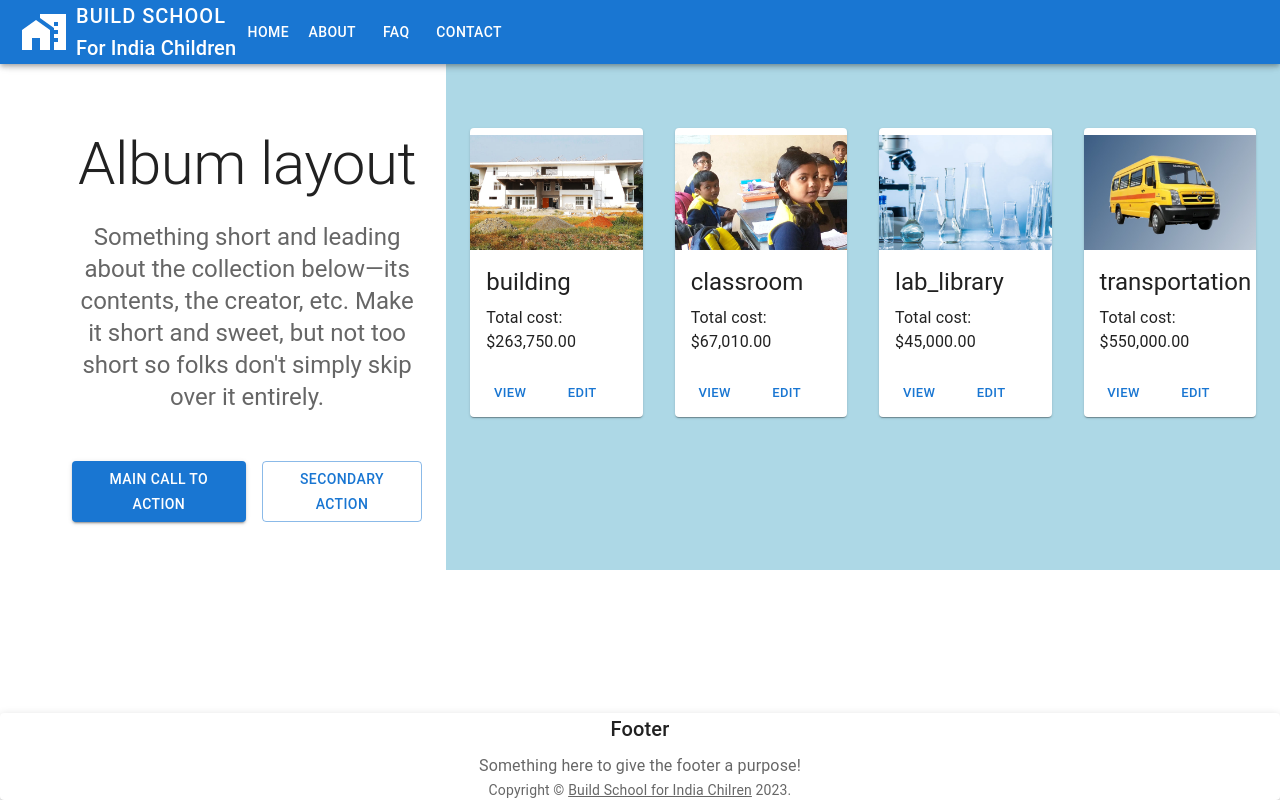
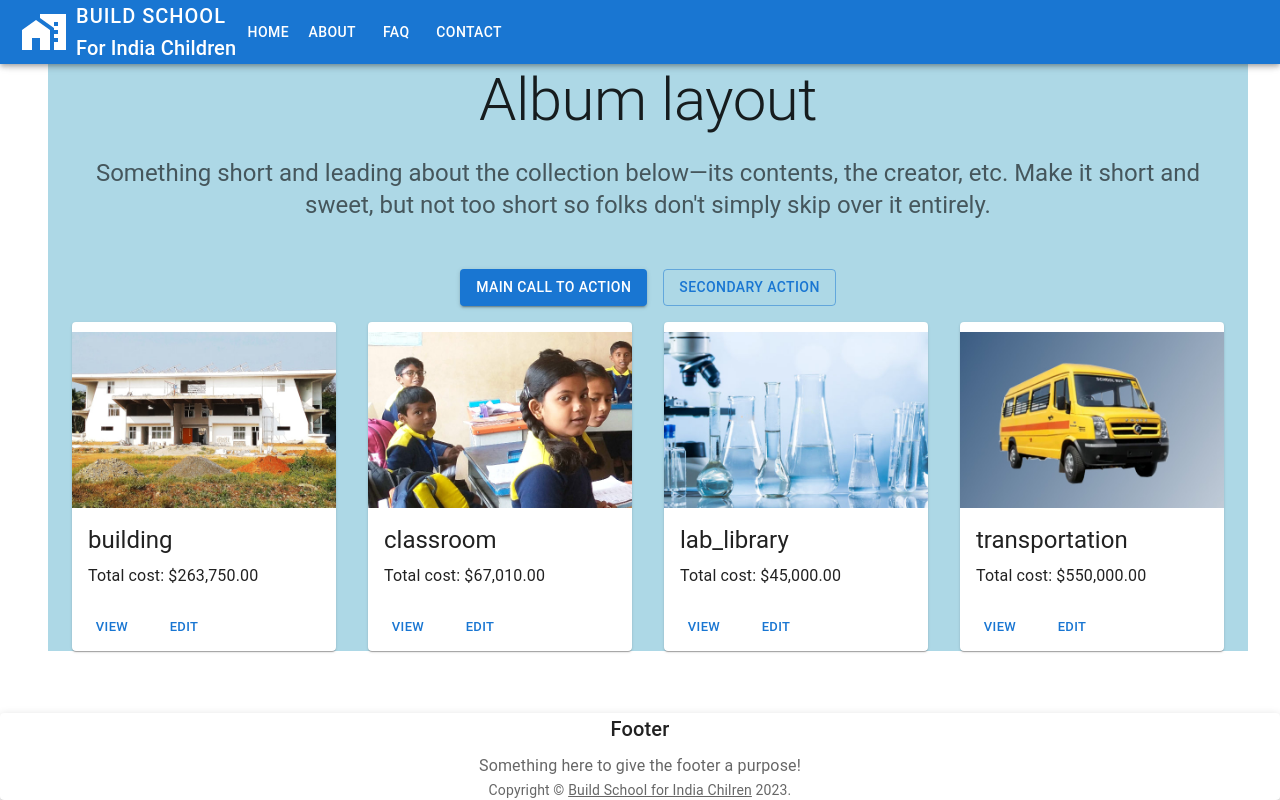
Before and after one commit to ipraisethelord/for-india-children, a React (Vite) app: page / in a window 1280 px wide. Built offline with nearby package versions, Linux system fonts and the light colour scheme.

Commit message:
restructure the description  and card to align center

```diff
--- a/src/components/reusable/AlbumCategory.jsx
+++ b/src/components/reusable/AlbumCategory.jsx
@@ -1,33 +1,28 @@
-import React from 'react';
+import React from "react";
 
-import Button from '@mui/material/Button';
-import CameraIcon from '@mui/icons-material/PhotoCamera';
-import Card from '@mui/material/Card';
-import CardActions from '@mui/material/CardActions';
-import CardContent from '@mui/material/CardContent';
-import CardMedia from '@mui/material/CardMedia';
-import CssBaseline from '@mui/material/CssBaseline';
-import Grid from '@mui/material/Grid';
-import Stack from '@mui/material/Stack';
-import Box from '@mui/material/Box';
+import Button from "@mui/material/Button";
 
-import Typography from '@mui/material/Typography';
-import Container from '@mui/material/Container';
-import Link from '@mui/material/Link';
-import { createTheme, ThemeProvider } from '@mui/material/styles';
-import data from "../../assets/data/data.json"
+import Card from "@mui/material/Card";
+import CardActions from "@mui/material/CardActions";
+import CardContent from "@mui/material/CardContent";
+import CardMedia from "@mui/material/CardMedia";
+
+import Grid from "@mui/material/Grid";
+import Stack from "@mui/material/Stack";
+import Box from "@mui/material/Box";
+
+import Typography from "@mui/material/Typography";
+import Container from "@mui/material/Container";
+
+import data from "../../assets/data/data.json";
 
 export default function AlbumCategory() {
   return (
     <>
-        <Box
-          sx={{
-            bgcolor: 'background.paper',
-            pt: 8,
-            pb: 6,
-          }}
-        >
-          <Container maxWidth="sm">
+      {/* End hero unit */}
+      <Box sx={{ width: "100%" }}>
+        <Stack spacing={2}>
+          <Container>
             <Typography
               component="h1"
               variant="h2"
@@ -37,10 +32,15 @@ export default function AlbumCategory() {
             >
               Album layout
             </Typography>
-            <Typography variant="h5" align="center" color="text.secondary" paragraph>
-              Something short and leading about the collection below—its contents,
-              the creator, etc. Make it short and sweet, but not too short so folks
-              don&apos;t simply skip over it entirely.
+            <Typography
+              variant="h5"
+              align="center"
+              color="text.secondary"
+              paragraph
+            >
+              Something short and leading about the collection below—its
+              contents, the creator, etc. Make it short and sweet, but not too
+              short so folks don&apos;t simply skip over it entirely.
             </Typography>
             <Stack
               sx={{ pt: 4 }}
@@ -52,20 +52,23 @@ export default function AlbumCategory() {
               <Button variant="outlined">Secondary action</Button>
             </Stack>
           </Container>
-        </Box>
-        <Container sx={{ py: 8 }} maxWidth="md">
-          {/* End hero unit */}
+
+          <Container>
             <Grid container spacing={4}>
               {data.map((category) => (
                 <Grid item key={category.id} xs={12} sm={6} md={3}>
                   <Card
-                  sx={{ height: '100%', display: 'flex', flexDirection: 'column' }}
+                    sx={{
+                      height: "100%",
+                      display: "flex",
+                      flexDirection: "column"
+                    }}
                   >
                     <CardMedia
                       component="img"
                       sx={{
                         // 16:9
-                      pt: '4%',
+                        pt: "4%"
                       }}
                       image={category.image}
                       alt={category.name}
@@ -74,9 +77,7 @@ export default function AlbumCategory() {
                       <Typography gutterBottom variant="h5" component="h2">
                         {category.name}
                       </Typography>
-                    <Typography>
-                     Total cost: {category.total}
-                    </Typography>
+                      <Typography>Total cost: {category.total}</Typography>
                     </CardContent>
                     <CardActions>
                       <Button size="small">View</Button>
@@ -87,7 +88,8 @@ export default function AlbumCategory() {
               ))}
             </Grid>
           </Container>
-
+        </Stack>
+      </Box>
     </>
   );
 }
```
Lines whose indentation alone changed are shown as unchanged.
